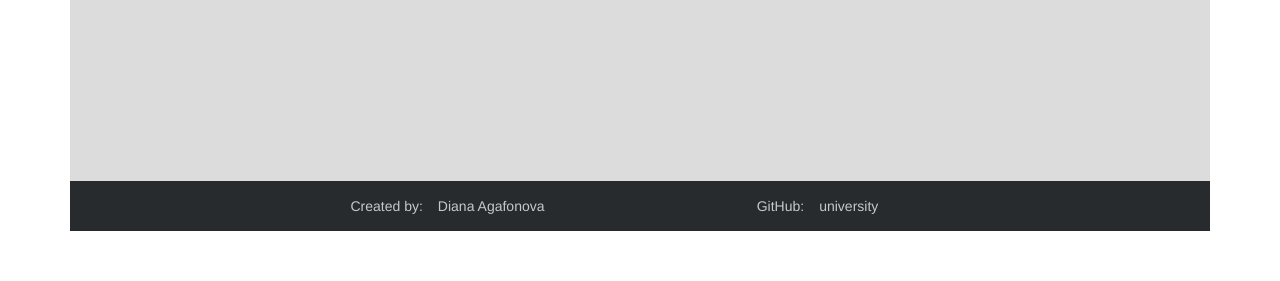
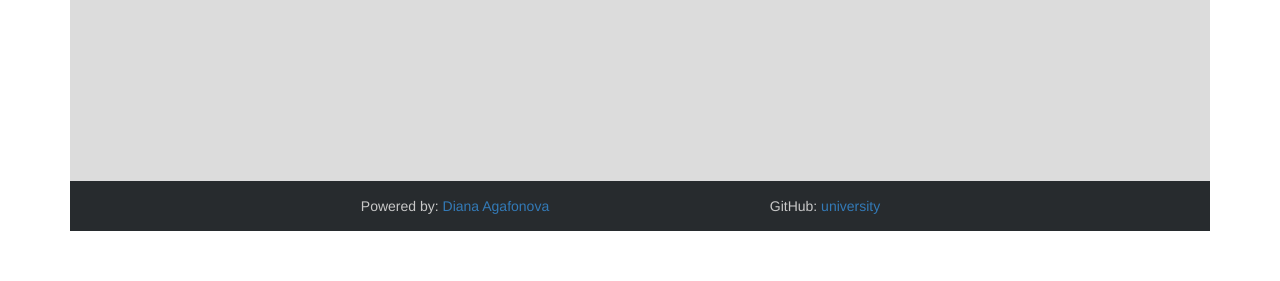
Before and after one commit to DiankaDS/university, a Django app: page /groups/ in a window 1280 px wide. Shown: the part 519-800 px from the top of the page. Run offline with Django 3.2, Linux system fonts and the light colour scheme; the visitor is signed in with stand-in values (Sample User, id 1); data that the repository does not hold is empty; some libraries are stand-ins or nearby versions.

Commit message:
Update .html pages

```diff
--- a/group/templates/groups_info.html
+++ b/group/templates/groups_info.html
@@ -16,8 +16,8 @@
             </tr>
         {% for student in group.student_set.all %}
             <tr class="active">
-                    <td>{{ student.student_id }}</td>
-                    <td><a href="{% url 'students:info' student.id %}">{{ student.first_name }} {{ student.last_name }} {{ student.middle_name }}</a></td>
+                <td>{{ student.student_id }}</td>
+                <td><a href="{% url 'students:info' student.id %}">{{ student.first_name }} {{ student.middle_name }} {{ student.last_name }}</a></td>
             </tr>
         {% endfor %}
     </table>
--- a/group/templates/groups_list.html
+++ b/group/templates/groups_list.html
@@ -18,7 +18,11 @@
                 <tr class="active">
                     <td><a href='{% url 'groups:info' group.id %}'>{{ group.group_name }}</a></td>
                     <td>{{ group.student_set.count }}</td>
-                    <td>{{ group.elder }}</td>
+                    {% if group.elder %}
+                        <td>{{ group.elder }}</td>
+                    {% else %}
+                        <td>-</td>
+                    {% endif %}
                 </tr>
             {% endfor %}
             </table>
--- a/student/templates/create_student.html
+++ b/student/templates/create_student.html
@@ -38,7 +38,7 @@
             </div>
         {% else %}
             <div class="form-group">
-                <label for="middle_name" class="control-label">Last name</label>
+                <label for="middle_name" class="control-label">Middle name</label>
                 <input class="form-control" placeholder="middle name" name="middle_name" {% if form.middle_name.value %} value="{{ form.middle_name.value }}" {% endif %}>
             </div>
         {% endif %}
--- a/student/templates/students_list.html
+++ b/student/templates/students_list.html
@@ -16,7 +16,7 @@
             {% for student in object_list %}
                 <tr class="active">
                     <td>{{ student.student_id }}</td>
-                    <td><a href="{% url 'students:info' student.id %}">{{ student.first_name }} {{ student.last_name }} {{ student.middle_name }}</a></td>
+                    <td><a href="{% url 'students:info' student.id %}">{{ student.first_name }} {{ student.middle_name }} {{ student.last_name }}</a></td>
                 </tr>
             {% endfor %}
         </table>
--- a/templates/basic.html
+++ b/templates/basic.html
@@ -38,10 +38,10 @@
         <div class="footer-mine">
             <div class="col-md-2"></div>
             <div class="col-md-4">
-                <span>Created by:</span><a class="footer-mine" href="https://ua.linkedin.com/in/dianagafonova">Diana Agafonova</a>
+                <span>Powered by: </span><a href="https://ua.linkedin.com/in/dianagafonova">Diana Agafonova</a>
             </div>
             <div class="col-md-4">
-                <span>GitHub:</span><a class="footer-mine" href="https://github.com/DiankaDS/university">university</a>
+                <span>GitHub: </span><a href="https://github.com/DiankaDS/university">university</a>
             </div>
             <div class="col-md-2"></div>
         </div>
--- a/templates/home_page.html
+++ b/templates/home_page.html
@@ -64,10 +64,10 @@
         <div class="footer-mine">
             <div class="col-md-2"></div>
             <div class="col-md-4">
-                <span>Created by:</span><a class="footer-mine" href="https://ua.linkedin.com/in/dianagafonova">Diana Agafonova</a>
+                <span>Powered by: </span><a href="https://ua.linkedin.com/in/dianagafonova">Diana Agafonova</a>
             </div>
             <div class="col-md-4">
-                <span>GitHub:</span><a class="footer-mine" href="https://github.com/DiankaDS/university">university</a>
+                <span>GitHub: </span><a href="https://github.com/DiankaDS/university">university</a>
             </div>
             <div class="col-md-2"></div>
         </div>
--- a/templates/registration/login.html
+++ b/templates/registration/login.html
@@ -63,10 +63,10 @@
         <div class="footer-mine">
             <div class="col-md-2"></div>
             <div class="col-md-4">
-                <span>Created by:</span><a class="footer-mine" href="https://ua.linkedin.com/in/dianagafonova">Diana Agafonova</a>
+                <span>Powered by: </span><a href="https://ua.linkedin.com/in/dianagafonova">Diana Agafonova</a>
             </div>
             <div class="col-md-4">
-                <span>GitHub:</span><a class="footer-mine" href="https://github.com/DiankaDS/university">university</a>
+                <span>GitHub: </span><a href="https://github.com/DiankaDS/university">university</a>
             </div>
             <div class="col-md-2"></div>
         </div>
--- a/templates/registration/registration.html
+++ b/templates/registration/registration.html
@@ -27,7 +27,7 @@
         </div>
         <h1 class="label-mine">Registration</h1>
             <div class="form-mine">
-            <form method="post" role="form">{% csrf_token %}
+            <form enctype="multipart/form-data" method="post" role="form">{% csrf_token %}
                 {% if form.username.errors %}
                     <div class="form-group has-error">
                         <label for="username" class="control-label">Username</label>
@@ -97,10 +97,10 @@
         <div class="footer-mine">
             <div class="col-md-2"></div>
             <div class="col-md-4">
-                <span>Created by:</span><a class="footer-mine" href="https://ua.linkedin.com/in/dianagafonova">Diana Agafonova</a>
+                <span>Powered by: </span><a href="https://ua.linkedin.com/in/dianagafonova">Diana Agafonova</a>
             </div>
             <div class="col-md-4">
-                <span>GitHub:</span><a class="footer-mine" href="https://github.com/DiankaDS/university">university</a>
+                <span>GitHub: </span><a href="https://github.com/DiankaDS/university">university</a>
             </div>
             <div class="col-md-2"></div>
         </div>
--- a/templates/registration/success_registration.html
+++ b/templates/registration/success_registration.html
@@ -31,10 +31,10 @@
         <div class="footer-mine">
             <div class="col-md-2"></div>
             <div class="col-md-4">
-                <span>Created by:</span><a class="footer-mine" href="https://ua.linkedin.com/in/dianagafonova">Diana Agafonova</a>
+                <span>Powered by: </span><a href="https://ua.linkedin.com/in/dianagafonova">Diana Agafonova</a>
             </div>
             <div class="col-md-4">
-                <span>GitHub:</span><a class="footer-mine" href="https://github.com/DiankaDS/university">university</a>
+                <span>GitHub: </span><a href="https://github.com/DiankaDS/university">university</a>
             </div>
             <div class="col-md-2"></div>
         </div>
```
